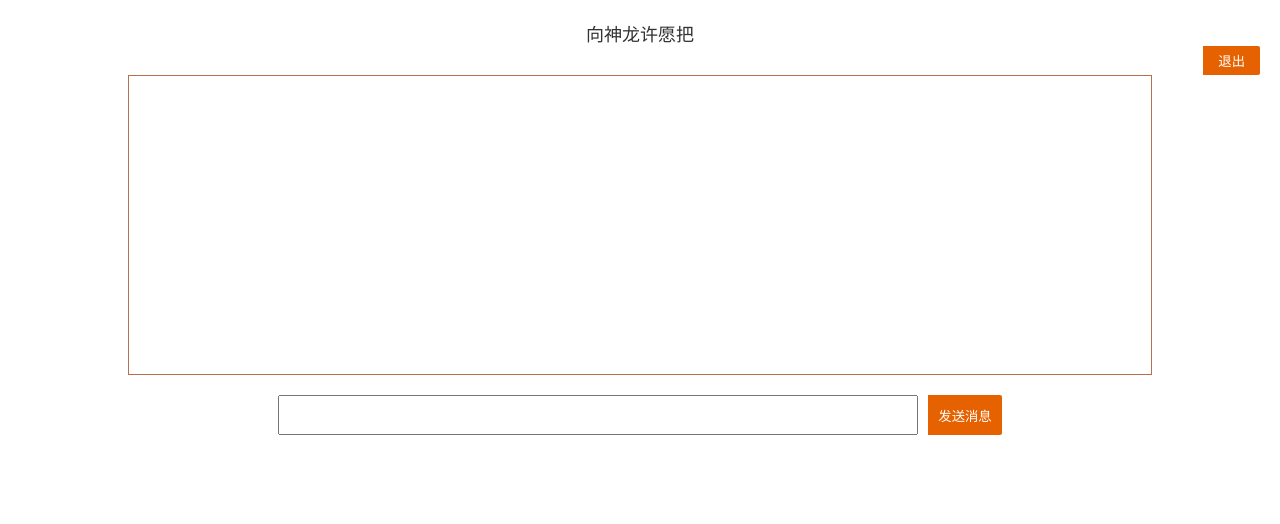
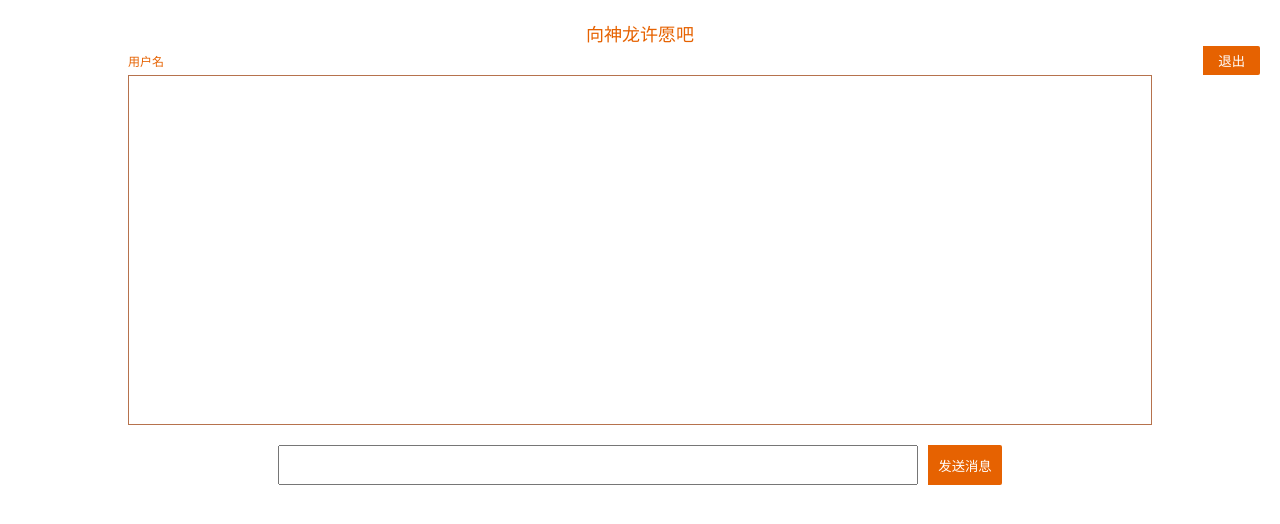
Before and after one commit to gleeeli/SLMVueProject, a Vue app: page /home/dreamChat in a window 1280 px wide. Shown: the top 524 px of the page. Built offline with nearby package versions, Linux system fonts and the light colour scheme; what vue-meta-info would draw is missing.

Commit message:
聊天完成

```diff
--- a/src/admin/chat/DreamChat.vue
+++ b/src/admin/chat/DreamChat.vue
@@ -1,14 +1,23 @@
 <template>
 	<div class="DCcontainer">
 
-	<div class="DCTitleText">向神龙许愿把</div>
+		<div class="DCTitleText">向神龙许愿吧</div>
+		<div class="DCToolView">
+			<div class="DCToolViewUsername">{{userName}}</div>
 			<button class="DCnavCloseButton" @click="closeWebSocket()">退出</button>
+		</div>
+
 
 
 		<div class="DCgroupChatContent" id="message">
+			<ul>
+				<li v-for="(item,index) in allMessages">
+					<span :style="item.style">{{item.name+':'+item.content}}</span>
+				</li>
+			</ul>
 		</div>
 		<div class="DCinputTextBg">
-		<input class="DCchatInput" id="text" type="text" v-model="inputText"/>
+			<input class="DCchatInput" id="text" type="text" v-model="inputText" />
 			<button class="DCchatSendButton" @click="send()">发送消息</button>
 		</div>
 
@@ -22,110 +31,152 @@
 	export default {
 		data() {
 			return {
-				 websocket:{},
-				 currentGroupSessionId:null,
-				 sessionId:null,
-				 inputText:'',
+				websocket: {},
+				currentGroupSessionId: null,
+				sessionId: null,
+				inputText: '',
+				userName: '用户名',
+				allMessages: [],
+				sessionKey:null,
 
 			}
 		},
 		methods: {
-			closeWebSocket:function(){
+			closeWebSocket: function() {
 				this.websocket.close();
+				this.$router.push({
+					path: '/Home',
+				})
 			},
-			send:function(){
+			send: function() {
 				// var text = document.getElementById('text').value;
-				 var text= that.inputText;
+				var text = that.inputText;
 				that.sendGroupMessage(text);
-				that.inputText='';
+				that.inputText = '';
 			},
-			sendGroupMessage:function(str){
-				if(str == null){
+			sendGroupMessage: function(str) {
+				if (str == null) {
 					alert('发送内容不能为空');
 					return;
 				}
-				if(this.sessionId == null){
+				if (this.sessionId == null) {
 					alert('用户登录失败、请重新进入页面.')
 					return;
 				}
 				var message = {};
-				message.type='MG'
+				message.type = 'MG'
 				message.to = this.currentGroupSessionId;
 				message.from = this.sessionId;
 				message.data = str;
 				this.sendMessage(message);
 			},
 			//发送加入群组消息
-			iqJoinGroup:function(){
-				if(this.currentGroupSessionId == null){
+			iqJoinGroup: function() {
+				if (this.currentGroupSessionId == null) {
 					alert('未获取到官方群信息!');
 					return;
 				}
 				var message = {};
-				message.type='IQ';
-				message.cmd='4';
-				message.groupId= this.currentGroupSessionId;
+				message.type = 'IQ';
+				message.cmd = '4';
+				message.groupIdentify = this.currentGroupSessionId;
 				this.sendMessage(message);
 			},
 			//获取群列表
-			iqGetGroupList:function(){
+			iqGetGroupList: function() {
 				var message = {};
-				message.type='IQ';
-				message.cmd='1';
+				message.type = 'IQ';
+				message.cmd = '1';
+				this.sendMessage(message);
+			},
+			iqGetGroupMessageHistoryList: function() {
+				var message = {};
+				message.type = 'IQ';
+				message.cmd = '6';
+				message.groupIdentify = this.currentGroupSessionId;
 				this.sendMessage(message);
 			},
 			//统一使用此方法发送指令
-			sendMessage:function(msg){
+			sendMessage: function(msg) {
 				var jsonStr = JSON.stringify(msg);
 				console.log(jsonStr);
 				this.websocket.send(jsonStr);
 			}
 
-		},mounted() {
+		},
+		mounted() {
 			console.log('mounted--');
 			that = this;
 			//判断当前浏览器是否支持WebSocket
 			if ('WebSocket' in window) {
 				var sessionKey = CookieUtil.get("sessionKey");
-		if(sessionKey == null){
+				if (sessionKey == null) {
 					alert('未获取到登录信息、进入聊天界面失败!');
 					return;
 				}
-		var sessionId = sessionKey+"@html";
+				this.userName = '用户名:' + '游客' + sessionKey;
+				var sessionId = sessionKey + "@html";
 				this.sessionId = sessionId;
+				this.sessionKey = sessionKey;
 				console.log(sessionId);
-       this.websocket = new WebSocket("ws://localhost:8888/Comic/websocket/"+sessionId);
-    }
-    else {
+				var socketUrl = HTTPUtil.websocketBaseUrl() + sessionId;
+				this.websocket = new WebSocket(socketUrl);
+			} else {
 				alert('当前浏览器 Not support websocket')
 			}
 
 			//连接发生错误的回调方法
-    this.websocket.onerror = function () {
-        setMessageInnerHTML("WebSocket连接发生错误");
+			this.websocket.onerror = function() {
+				//改为自定义消息
+				var mes = {};
+				mes.name = '系统消息';
+				mes.content = 'WebSocket连接发生错误';
+				mes.style = {
+					color: '#A9A9A9'
+				};
+				setMessageInnerHTML(mes);
 			};
 
 			//连接成功建立的回调方法
-    this.websocket.onopen = function () {
-        setMessageInnerHTML("系统消息:连接成功");
+			this.websocket.onopen = function() {
+				var mes = {};
+				mes.name = '系统消息';
+				mes.content = '连接成功';
+				mes.style = {
+					color: '#A9A9A9'
+				};
+				setMessageInnerHTML(mes);
 				//请求群列表
 				that.iqGetGroupList();
 			}
 
 			//接收到消息的回调方法
-    this.websocket.onmessage = function (event) {
+			this.websocket.onmessage = function(event) {
 				var data = event.data;
 				console.log(data);
 				var jsonObject = JSON.parse(data);
-		if(jsonObject.type === 'Alert'){
+				if (jsonObject.type === 'Alert') {
 					//提示信息
-			setMessageInnerHTML("系统消息:" + jsonObject.message);
+					var code = jsonObject.code;
+					var mes = {};
+					mes.name = '系统消息';
+					mes.content = jsonObject.message;
+					mes.style = {
+						color: '#A9A9A9'
+					};
+					setMessageInnerHTML(mes);
 
-		}else if(jsonObject.type === 'IQ'){
+					if (code == 1) {
+						//已加入群聊---发送获取历史记录--只有最新20条
+						console.log('Chat- 获取历史消息记录')
+						that.iqGetGroupMessageHistoryList();
+					}
+
+				} else if (jsonObject.type === 'IQ') {
 					//请求类相关消息回调
-			if(jsonObject.cmd == '1'){
+					if (jsonObject.cmd == '1') {
 						var list = jsonObject.data.list;
-				if(list.length > 0){
+						if (list.length > 0) {
 							var group = list[0];
 							that.currentGroupSessionId = group.identify;
 							console.log('currentGroupSessionId=');
@@ -133,36 +184,105 @@
 							//加入群聊
 							that.iqJoinGroup()
 						}
+					} else if (jsonObject.cmd == '6') {
+						//显示历史消息记录
+						var list = jsonObject.data.list;
+						if (list.length > 0) {
+							list.forEach((item, index, list) => {
+								//组装历史消息
+								var mes = {};
+								mes.name = item.fromInfo.username;
+								mes.content = item.data;
+								mes.style = {
+									color: '#000000'
+								};
+								if (item.fromInfo.userExt.sessionKey == that.sessionKey) {
+									//是自己发送的消息设置颜色
+									mes.style = {
+										color: '#3CB371'
+									};
 								}
-		}else if(jsonObject.type === 'MG'){
+								setMessageInnerHTML(mes);
+							})
+
+						}
+					}
+				} else if (jsonObject.type === 'MG') {
 					//来自群消息
 					var fromInfo = jsonObject.fromInfo;
 					var userName = fromInfo.username;
-			setMessageInnerHTML(userName + ':'+jsonObject.data);
-		}else{
-			setMessageInnerHTML(event.data);
+					// var mess = userName + ':'+jsonObject.data;
+
+					//组装消息
+					var mes = {};
+					mes.name = userName;
+					mes.content = jsonObject.data;
+					mes.style = {
+						color: '#000000'
+					};
+					if (jsonObject.from == jsonObject.to) {
+						//是自己发送的消息设置颜色
+						mes.style = {
+							color: '#008000'
+						};
 					}
+					setMessageInnerHTML(mes);
+				} else {
+					var mes = {};
+					mes.name = '未知消息';
+					mes.content = jsonObject.data;
+					mes.style = {
+						color: '#FFD700'
+					};
+					setMessageInnerHTML(mes);
+				}
+
+				//聊天内容滚到底部
+// 				var ele = document.getElementById("message");
+// 					console.log(ele.scrollHeight);
+// 					ele.scrollTop = ele.scrollHeight;
+
+
+
 
 			}
 
 			//连接关闭的回调方法
-    this.websocket.onclose = function () {
-        setMessageInnerHTML("WebSocket连接关闭");
+			this.websocket.onclose = function() {
+				var mes = {};
+				mes.name = '系统消息';
+				mes.content = 'WebSocket连接关闭';
+				mes.style = {
+					color: '#A9A9A9'
+				};
+				setMessageInnerHTML(mes);
 			}
 
 			//监听窗口关闭事件，当窗口关闭时，主动去关闭websocket连接，防止连接还没断开就关闭窗口，server端会抛异常。
-    window.onbeforeunload = function () {
-        closeWebSocket();
+			window.onbeforeunload = function() {
+				that.websocket.close();
 			}
 
 			//将消息显示在网页上
-    function setMessageInnerHTML(innerHTML) {
-        document.getElementById('message').innerHTML += innerHTML + '<br/>';
+			function setMessageInnerHTML(mes) {
+				if (that.allMessages.length > 200) {
+					that.allMessages.splice(0, 10);
+				}
+				that.allMessages.push(mes);
+				// document.getElementById('message').innerHTML += mes + '<br/>';
 			}
 
 
 		}
 	}
+
+	/*
+	#3CB371 春天的绿  用来自己的历史聊天记录
+	#000000 黑色  正常消息
+	#FFD700 金 未知消息
+	#008000 绿色  自己发送的消息
+	#A9A9A9 灰色 系统消息
+	*/
 </script>
 
 <style>
--- a/src/admin/css/DreamChat.css
+++ b/src/admin/css/DreamChat.css
@@ -7,7 +7,7 @@
 	/* background-color: #009688; */
 }
 .DCnavCloseButton{
-	align-self: flex-end;
+	/* align-self: flex-end; */
 	margin-right: 20px;
 	background-color: #E66201;
 	color: #FFFFFF;
@@ -22,7 +22,18 @@
 .DCTitleText{
 	margin-top: 20px;
 	font-size: 18px;
-	color: #333
+	color: #E66201;
+}
+.DCToolView{
+	display: flex;
+	justify-content: space-between;
+	flex-direction: row;
+	align-items: center;
+	width: 100%;
+}
+.DCToolViewUsername{
+	margin-left: 10%;
+	color: #E66201;
 }
 .DCgroupChatContent{
 	width: 80%;
@@ -30,9 +41,19 @@
 	/* background: #666666; */
 	word-wrap: break-word;
 	word-break: normal;
-	min-height: 300px;
+	min-height: 350px;
 	border: 1px solid #B6724D;
+	font-size: 13px;
+	line-height: 30px;
+	max-height: 360px;
+	overflow-y: scroll;
+	 overflow-x: auto;
+	text-align: left;
+	padding-left: 10px;
 
+}
+.DCgroupChatContent ul{
+	flex: 1;
 }
 .DCinputTextBg{
 	display: flex;
@@ -56,9 +77,9 @@
 	margin-left: 10px;
 	height: 40px;
 	width: 74px;
-	border-radius: 0 2px 2px 0;
 	background-color: #E66201;
 	color: #FFFFFF;
 	background-repeat: no-repeat;
 	border: 0;
+	border-radius: 0 2px 2px 0;
 }
--- a/src/components/TopNavSearch.vue
+++ b/src/components/TopNavSearch.vue
@@ -16,7 +16,7 @@
 				</div>
 			</div>
 			<button class="mod-search-submit ui-left ui-text-hide" type="submit" v-on:click="clickToSearch()">搜索</button>
-			<button class="mod-search-submit ui-left ui-text-hide" type="submit" v-on:click="clickToDreamChat()">愿</button>
+			<button class="dreamChatButton" type="submit" v-on:click="clickToDreamChat()"></button>
 		</div>
 	</div>
 </template>
--- a/src/css/TopNavigation.css
+++ b/src/css/TopNavigation.css
@@ -162,3 +162,14 @@
     background-repeat: no-repeat;
     cursor: pointer;
 }
+
+.dreamChatButton{
+	background-repeat: no-repeat;
+	border: 0;
+	border-radius: 25px 25px 25px 25px;
+	background-image: url(../assets/shenlong.png);
+	width: 42px;
+	height: 42px;
+	background-size: 100% 100%;
+	margin-left: 50px;
+}
--- a/src/js/HttpUtil.js
+++ b/src/js/HttpUtil.js
@@ -1,13 +1,21 @@
 import axios from 'axios'
 // 配置项目根如路径
 var URLRoot = 'https://www.feifeicenter.club/'
- let isProduct = 0
+ let isProduct = 1
  function getBaseUrl(){
 	 if(isProduct !=1){
 		 return 'http://127.0.0.1:8888/Comic/'
 	 }
 	 return 'https://www.feifeicenter.club/'
  }
+
+ function getWebsocketBaseUrl (){
+	 if(isProduct != 1){
+		 return 'ws://localhost:8888/Comic/websocket/';
+	 }
+	 return 'wss://www.feifeicenter.club:443/websocket/';
+ }
+
 // axios请求
 function httpApi (method, url, params) {
 	console.log('外部url'+url);
@@ -45,7 +53,10 @@ var HTTPUtil = {
   },
   delete: function (url, params) {
     return httpApi('DELETE', url, params)
-  }
+  },
+	websocketBaseUrl: function (){
+		return getWebsocketBaseUrl()
+	},
 }
 
 export default HTTPUtil
```
Also changed, not shown: src/assets/shenlong.png (added). Lines whose indentation alone changed are shown as unchanged.
